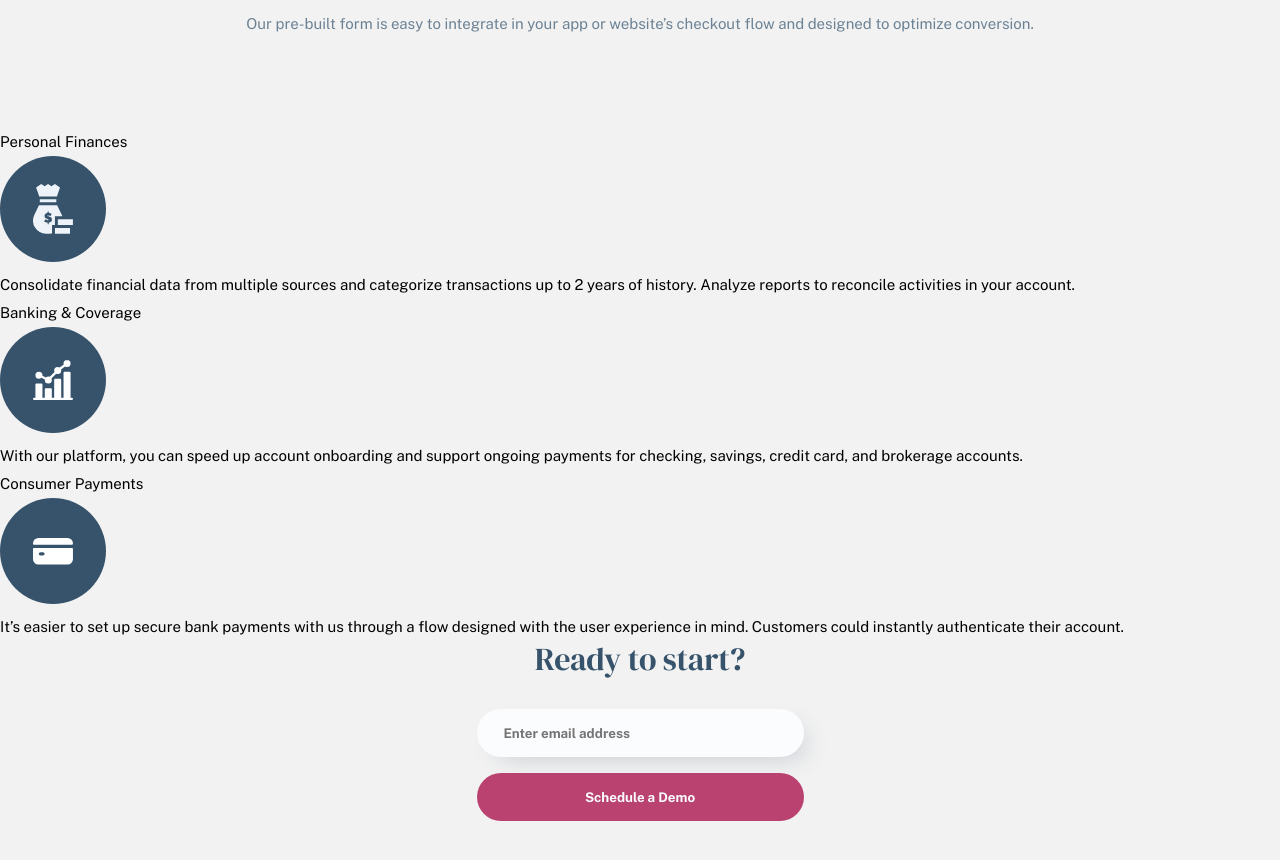
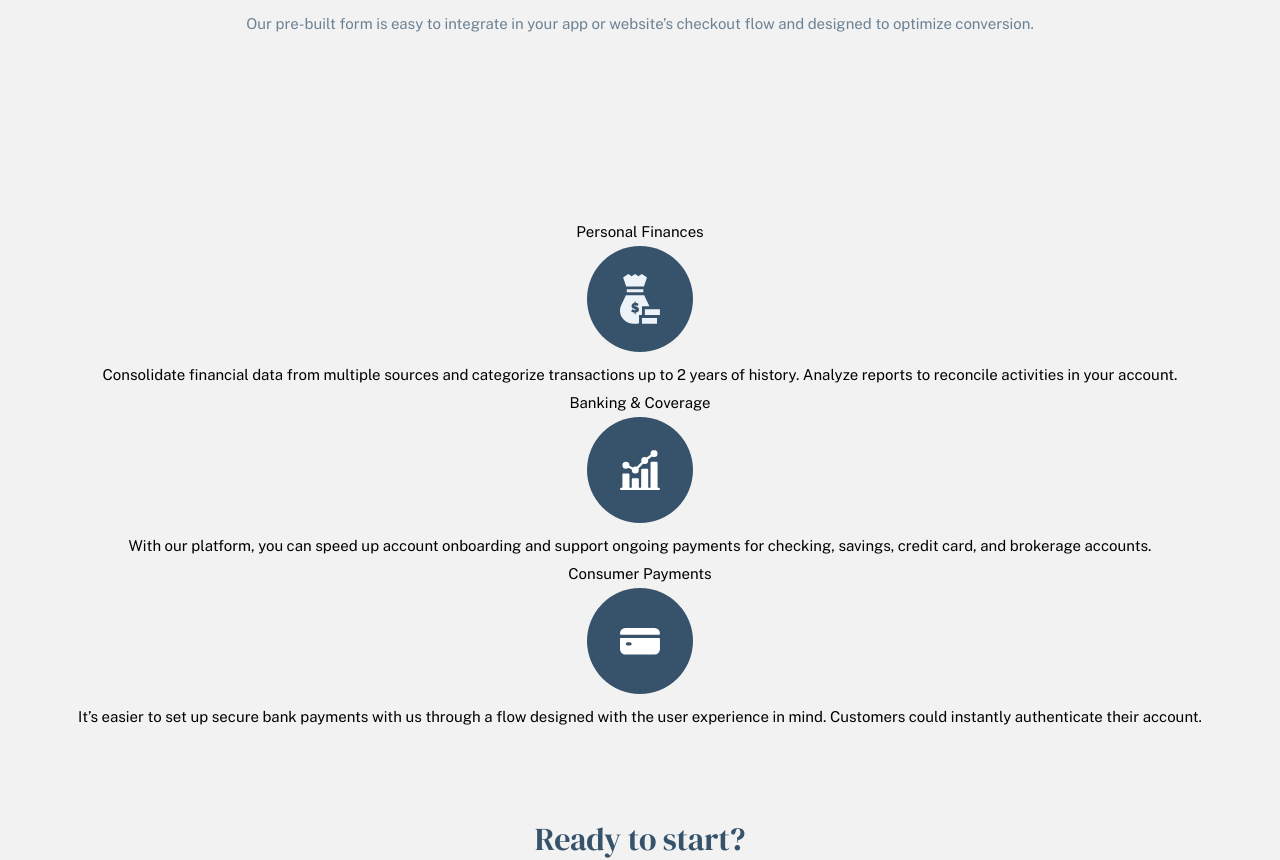
Before and after one commit to MareikeW/payAPI-multipage-website, a plain HTML site: page src/index.html in a window 1280 px wide. Shown: the part 3960-4820 px from the top of the page. Drawn offline with nearby package versions, Linux system fonts and the light colour scheme.

Commit message:
add container__index class to features section

```diff
--- a/src/index.html
+++ b/src/index.html
@@ -119,7 +119,7 @@
         flow and designed to optimize conversion.
       </p>
     </section>
-    <section>
+    <section class="container__index">
       <div>
         <p>Personal Finances</p>
         <img src="./assets/home/desktop/icon-personal-finances.svg" alt="Icon of money bag">
```
